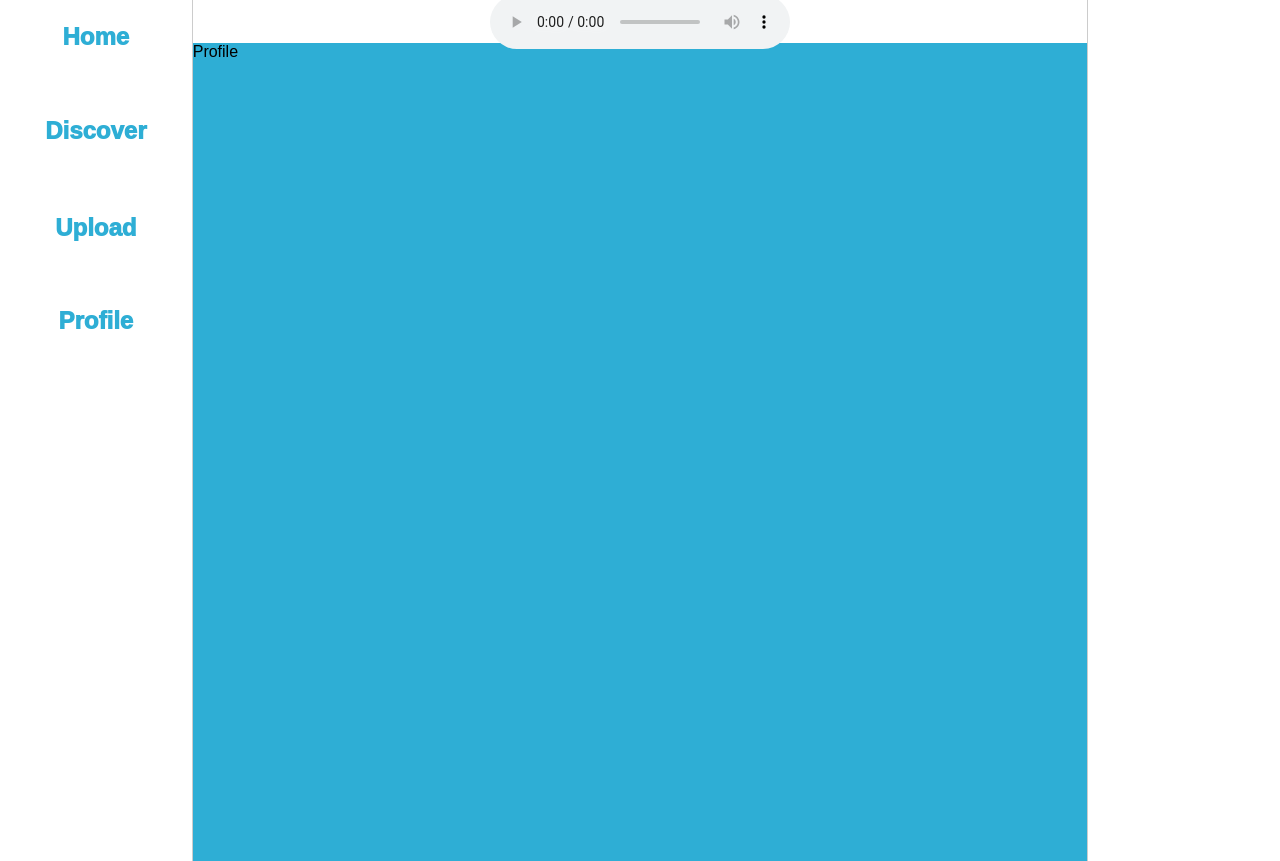
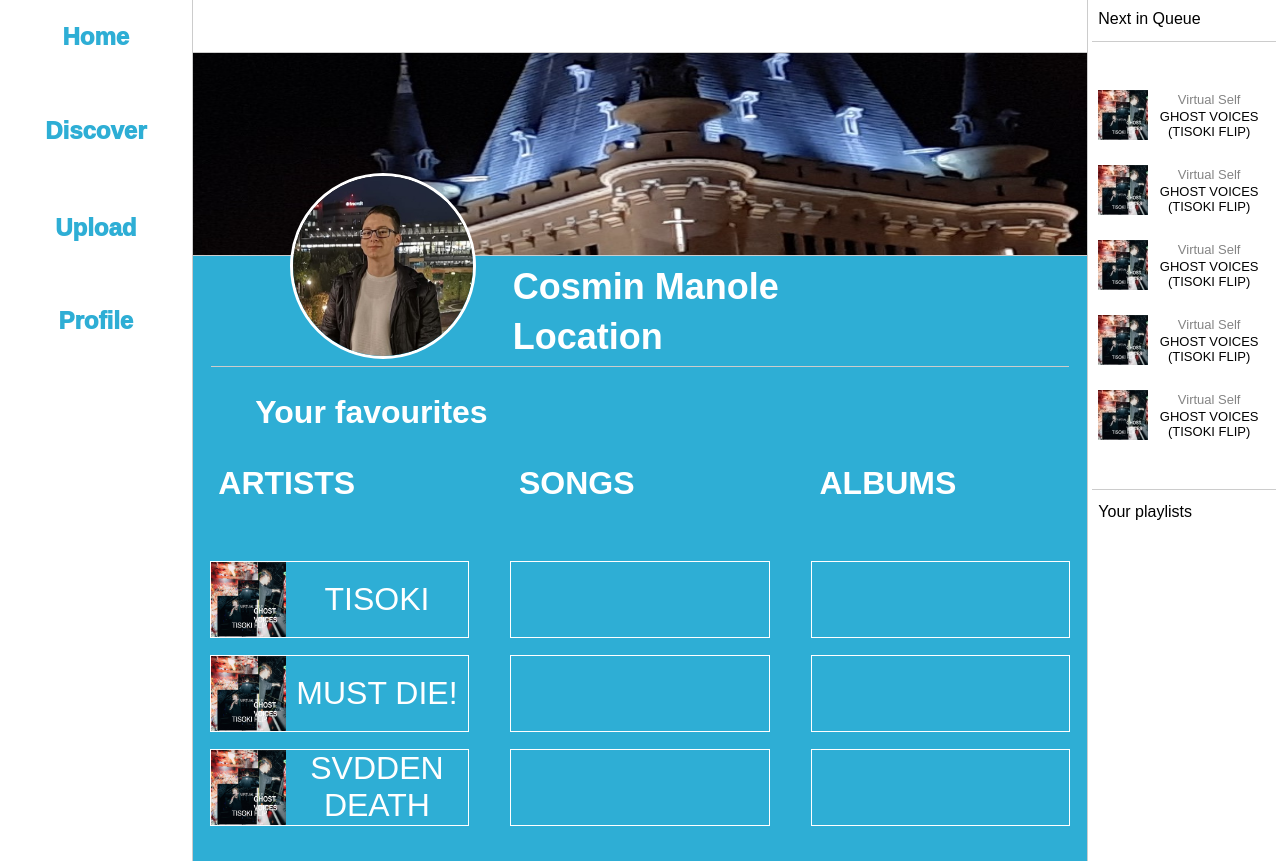
Before and after one commit to csmnnn/SocialMusic, a PHP site: page /html/profile.html in a window 1280 px wide. Run offline with PHP 8.4, Linux system fonts and the light colour scheme.

Commit message:
SM-8 Some work on Profile page.

```diff
--- a/css/styles.css
+++ b/css/styles.css
@@ -1,6 +1,6 @@
 body {
     font-family: 'BreezeSans', sans-serif, Arial;
-    overflow-y: scroll;
+    /* overflow-y: scroll; */
     background-color: #2eaed5;
     margin: 0;
 }
@@ -145,7 +145,7 @@
     display: flex;
     justify-content: center;
     align-items: center;
-    height: 43px;
+    height: 6%;
     background-color: #FFFFFF;
 }
 
@@ -172,8 +172,7 @@
 .progress-bar-song {
     width: 65%;
     height: 2.6em;
-    background-color: #000000;
-    color: white;
+    color: black;
     text-align: center;
     border: 1px solid red;
 }
@@ -234,6 +233,17 @@
 .flexbox-homepage-item-2 {
     width: 70%;
     height: 100%;
+    overflow-y: scroll;
+}
+
+::-webkit-scrollbar {
+    width: 8px;
+    background-color: #ccc;
+}
+
+::-webkit-scrollbar-thumb {
+    border-radius: 10px;
+    background-color: #979797;
 }
 
 .nav-bar {
@@ -329,3 +339,136 @@
 .section-1 {
     margin-top: 10px;
 }
+
+.profile {
+    width: 2*inherit;
+    height: 94%;
+    /* border: 2px solid green; */
+}
+
+.profile-banner {
+    height: 25%;
+    border-top: 1px solid #ccc;
+    border-bottom: 1px solid #ccc;
+    /* border: 1px solid red; */
+}
+
+.profile-image {
+    display: flex;
+    justify-content: center;
+    align-items: center;
+    width: 180px;
+    height: 180px;
+    margin-left: 100px;
+    margin-top: -80px;
+    border-radius: 50%;
+}
+
+.profile-photo {
+    width: inherit;
+    height: inherit;
+    border-radius: 50%;
+    border: 3px solid #FFFFFF;
+}
+
+.banner-photo {
+    width: 100%;
+    height: 100%;
+}
+
+.profile-details {
+    height: fit-content;
+    width: fit-content;
+    font-size: 36px;
+    font-weight: bold;
+    color: #FFFFFF;
+    /* border: 1px solid brown; */
+    margin-top: -90px;
+    margin-left: 320px;
+}
+
+.profile-favourites {
+    width: inherit;
+    height: 56%;
+    /* border: 2px solid lawngreen; */
+}
+
+.details-p {
+    margin: 0;
+    height: 40px;
+    width: fit-content;
+    margin-bottom: 10px;
+}
+
+.heading {
+    color: #FFFFFF;
+    margin: 3% 0 3% 7%;
+}
+
+.favourites-section {
+    /* overflow-y: scroll; */
+    display: flex;
+    justify-content: center;
+    align-items: center;
+    gap: 5%;
+    height: 100%;
+    margin: 0 2%;
+    color: #FFFFFF;
+    /* border: 1px solid red; */
+}
+
+.favourite-songs, .favourite-artists, .favourite-albums {
+    width: calc(90%/3);
+    height: 100%;
+    /* border: 2px solid green; */
+}
+
+.heading-favourites {
+    height: 15%;
+    margin: 3% 0 -10px 3%;
+}
+
+.favourite-artists-list, .favourite-songs-list, .favourite-albums-list {
+    display: flex;
+    height: 75%;
+    /* border: 2px solid darkblue; */
+}
+
+.favourites-ol {
+    margin: 0;
+    padding: 0;
+    display: flex;
+    flex-direction: column;
+    justify-content: center;
+    align-items: center;
+    list-style-position: inside;
+    width: 100%;
+    gap: 5%;
+}
+
+.favourites-li {
+    display: flex;
+    justify-content: flex-start;
+    align-items: center;
+    border: 1px solid white;
+    height: 75px;
+    width: 100%;
+}
+
+.favourite-image {
+    width: 75px;
+    margin: 0;
+}
+
+.artist-img {
+    width: inherit;
+    height: inherit;
+}
+
+.favourite-name {
+    padding: 0;
+    margin: 0;
+    width: 100%;
+    font-size: 32px;
+    text-align: center;
+}
--- a/html/profile.html
+++ b/html/profile.html
@@ -28,15 +28,151 @@
         </div>
         <div class="flexbox-homepage-item-2">
             <div class="music-player">
-                <audio controls class="player">
+                <audio controls class="player" hidden muted>
                     <source src="../resources/audio/GHOST VOICES (TISOKI FLIP).mp3" type="audio/mpeg">
                 </audio>
             </div>
-            <div class="homepage-feed">
-                Profile
+            <div class="profile">
+                <div class="profile-banner">
+                    <img class="banner-photo" src="../resources/img/img.jpg" alt="">
+                </div>
+                <div class="profile-image">
+                    <img class="profile-photo" src="../resources/img/alta zopa_square.jpg">
+                </div>
+                <div class="profile-details">
+                    <p class="details-p">Cosmin Manole</p>
+                    <p class="details-p">Location</p>
+                </div>
+                <hr>
+                <div class="profile-favourites">
+                    <h1 class="heading">Your favourites</h1>
+                    <div class="favourites-section">
+                        <div class="favourite-artists">
+                            <h1 class="heading-favourites">ARTISTS</h1>
+                            <div class="favourite-artists-list">
+                                <ol class="favourites-ol">
+                                    <li class="favourites-li">
+                                        <span class="favourite-image">
+                                            <img class="artist-img" src="../resources/img/ghost-voices-image.jpg"
+                                                alt="">
+                                        </span>
+                                        <p class="favourite-name">TISOKI</p>
+                                    </li>
+                                    <li class="favourites-li"><span class="favourite-image">
+                                            <img class="artist-img" src="../resources/img/ghost-voices-image.jpg"
+                                                alt="">
+                                        </span>
+                                        <p class="favourite-name">MUST DIE!</p>
+                                    </li>
+                                    <li class="favourites-li"><span class="favourite-image">
+                                            <img class="artist-img" src="../resources/img/ghost-voices-image.jpg"
+                                                alt="">
+                                        </span>
+                                        <p class="favourite-name">SVDDEN DEATH</p>
+                                    </li>
+                                </ol>
+                            </div>
+                        </div>
+                        <div class="favourite-songs">
+                            <h1 class="heading-favourites">SONGS</h1>
+                            <div class="favourite-songs-list">
+                                <ol class="favourites-ol">
+                                    <li class="favourites-li"></li>
+                                    <li class="favourites-li"></li>
+                                    <li class="favourites-li"></li>
+                                </ol>
+                            </div>
+                        </div>
+                        <div class="favourite-albums">
+                            <h1 class="heading-favourites">ALBUMS</h1>
+                            <div class="favourite-albums-list">
+                                <ol class="favourites-ol">
+                                    <li class="favourites-li"></li>
+                                    <li class="favourites-li"></li>
+                                    <li class="favourites-li"></li>
+                                </ol>
+                            </div>
+                        </div>
+                    </div>
+                </div>
             </div>
         </div>
-        <div class="flexbox-homepage-item-3"></div>
+        <div class="flexbox-homepage-item-3">
+            <p class="section-1"> Next in Queue</p>
+            <hr>
+            <div class="queue">
+                <ul class="queue-list">
+                    <li class="queue-list-item">
+                        <div class="song-image">
+                            <img src="../resources/img/ghost-voices-image-1.jpg" alt="song image">
+                        </div>
+                        <div class="song-details">
+                            <p class="song-artist">
+                                Virtual Self
+                            </p>
+                            <p class="song-name">
+                                GHOST VOICES (TISOKI FLIP)
+                            </p>
+                        </div>
+                    </li>
+                    <li class="queue-list-item">
+                        <div class="song-image">
+                            <img src="../resources/img/ghost-voices-image-1.jpg" alt="song image">
+                        </div>
+                        <div class="song-details">
+                            <p class="song-artist">
+                                Virtual Self
+                            </p>
+                            <p class="song-name">
+                                GHOST VOICES (TISOKI FLIP)
+                            </p>
+                        </div>
+                    </li>
+                    <li class="queue-list-item">
+                        <div class="song-image">
+                            <img src="../resources/img/ghost-voices-image-1.jpg" alt="song image">
+                        </div>
+                        <div class="song-details">
+                            <p class="song-artist">
+                                Virtual Self
+                            </p>
+                            <p class="song-name">
+                                GHOST VOICES (TISOKI FLIP)
+                            </p>
+                        </div>
+                    </li>
+                    <li class="queue-list-item">
+                        <div class="song-image">
+                            <img src="../resources/img/ghost-voices-image-1.jpg" alt="song image">
+                        </div>
+                        <div class="song-details">
+                            <p class="song-artist">
+                                Virtual Self
+                            </p>
+                            <p class="song-name">
+                                GHOST VOICES (TISOKI FLIP)
+                            </p>
+                        </div>
+                    </li>
+                    <li class="queue-list-item">
+                        <div class="song-image">
+                            <img src="../resources/img/ghost-voices-image-1.jpg" alt="song image">
+                        </div>
+                        <div class="song-details">
+                            <p class="song-artist">
+                                Virtual Self
+                            </p>
+                            <p class="song-name">
+                                GHOST VOICES (TISOKI FLIP)
+                            </p>
+                        </div>
+                    </li>
+                </ul>
+            </div>
+            <hr>
+            <p class="section-2">Your playlists</p>
+
+        </div>
     </div>
 </body>
 
```
Also changed, not shown: resources/img/Palatul Culturii Iași.jpg (added), resources/img/alta zopa_square.jpg (added), resources/img/ghost-voices-image.jpg (added), resources/img/img.jpg (added).
